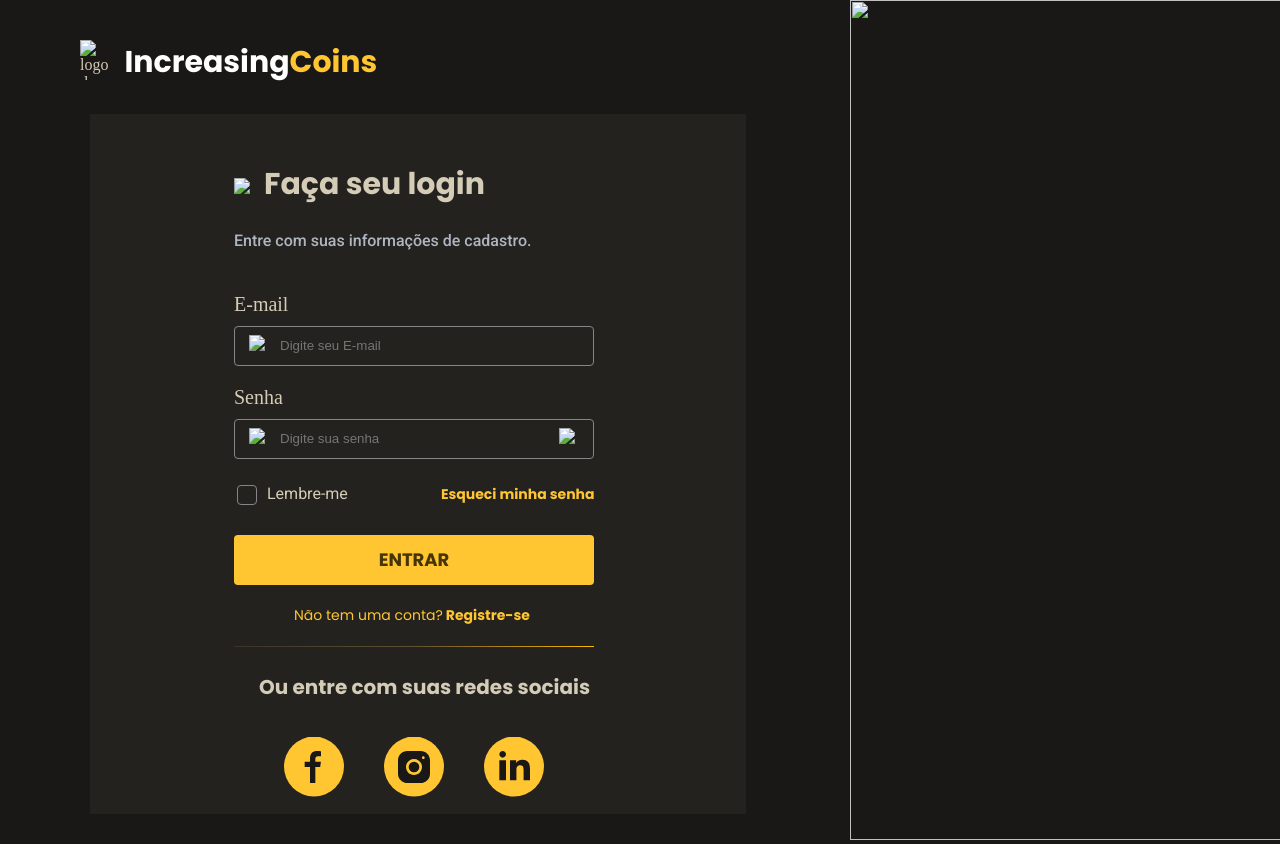
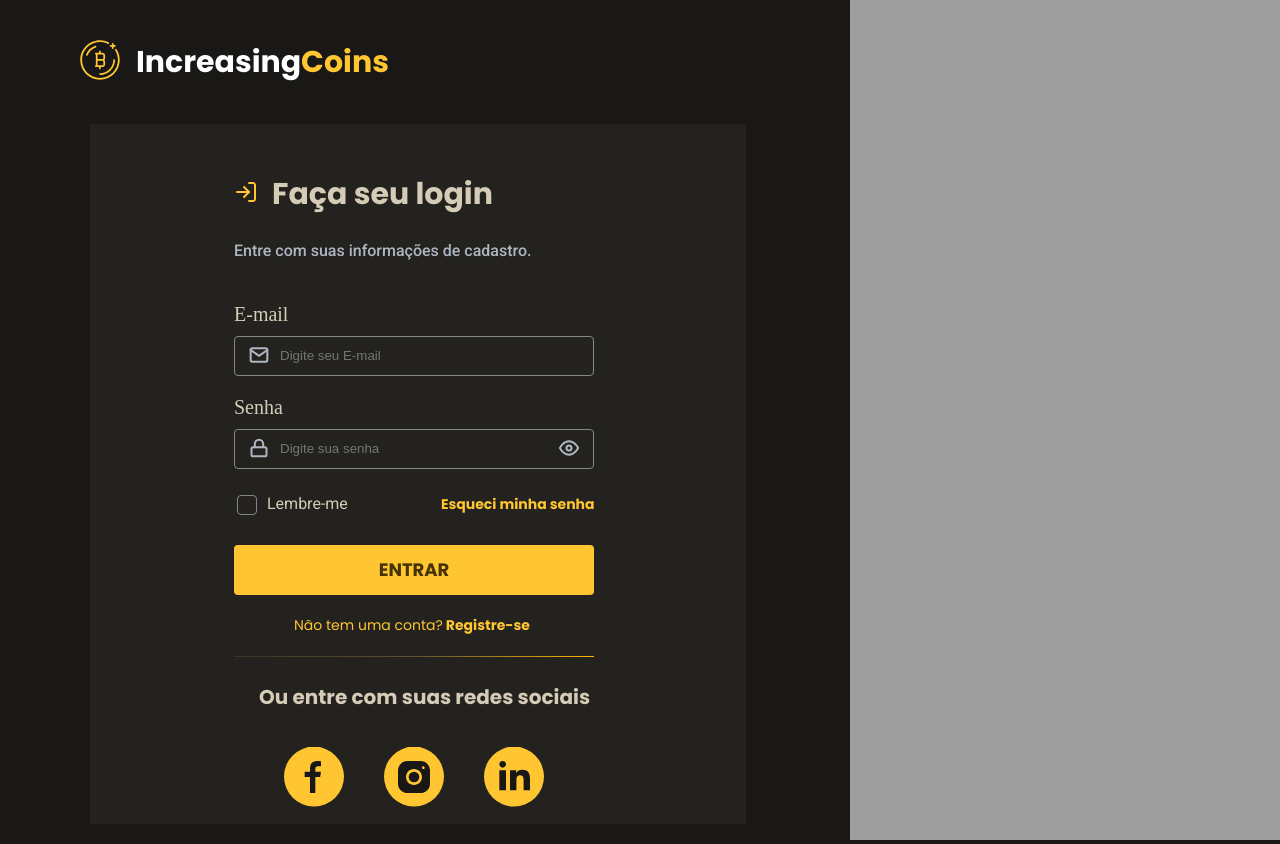
Before and after one commit to MarceloVinicios/Increasing-Coins, a plain HTML site: page index.html in a window 1280 px wide. Shown: the top 844 px of the page. Drawn offline with Linux system fonts and the light colour scheme; the site is published under a folder, as on GitHub Pages, so addresses that start at the root find nothing.

Commit message:
Update index.html

```diff
--- a/index.html
+++ b/index.html
@@ -30,13 +30,13 @@
   <body>
     <div class="container">
       <div class="logo">
-        <img src="/images/logoBitcoin.svg" alt="logo do site" class="logo" />
+        <img src="images/logoBitcoin.svg" alt="logo do site" class="logo" />
         <h1>Increasing<span>Coins</span></h1>
       </div>
 
       <div class="containerForm">
         <header class="header">
-          <img src="/images/log-in.svg" class="log" />
+          <img src="images/log-in.svg" class="log" />
           <h2 class="textLog">Faça seu login</h2>
           <p class="text">Entre com suas informações de cadastro.</p>
         </header>
@@ -46,8 +46,8 @@
             <label for="email" class="textEmail">E-mail</label> <br />
 
             <div id="inputEmail">
-              <img src="/images/mail.svg" class="iconEmail" />
-              <img src="/images/mail-focus.svg" class="emailFocus" />
+              <img src="images/mail.svg" class="iconEmail" />
+              <img src="images/mail-focus.svg" class="emailFocus" />
               <input
                 type="email"
                 id="email"
@@ -59,11 +59,11 @@
             <label for="password" class="textPassword">Senha</label>
 
             <div id="inputPass">
-              <img src="/images/lock.svg" class="iconLock" />
-              <img src="/images/lock-focus.svg" class="lockFocus" />
-              <img src="/images/eye.svg" id="hide1" class="iconEye" />
+              <img src="images/lock.svg" class="iconLock" />
+              <img src="images/lock-focus.svg" class="lockFocus" />
+              <img src="images/eye.svg" id="hide1" class="iconEye" />
               <img
-                src="/images/close-eye.svg"
+                src="images/close-eye.svg"
                 id="hide2"
                 class="iconEyeClose"
               />
@@ -119,7 +119,7 @@
         </div>
       </div>
     </div>
-    <div class="background"><img src="/images/backgrounImg.jpg" /></div>
+    <div class="background"><img src="images/backgrounImg.jpg" /></div>
     <!--Script-->
     <script src="main.js"></script>
   </body>
```
